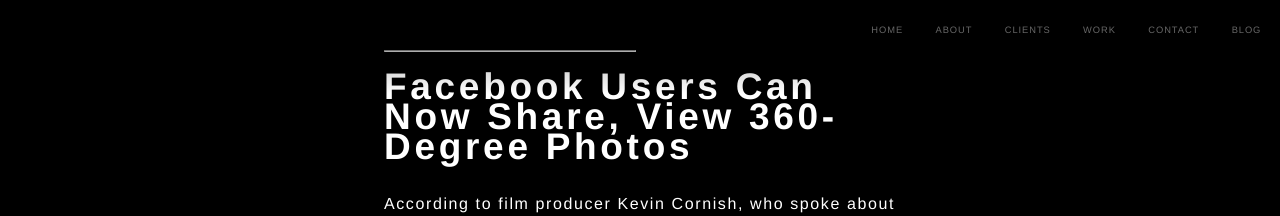
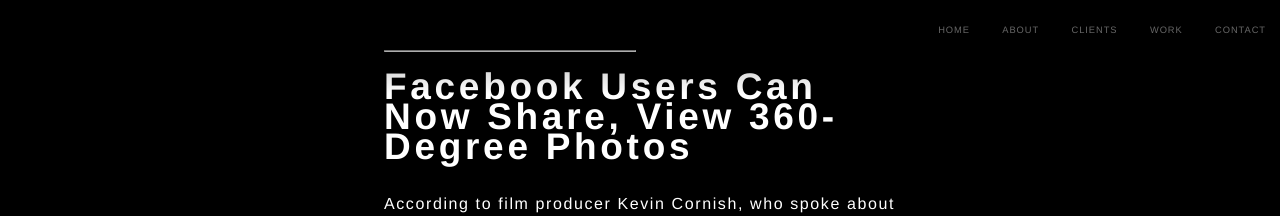
Before and after one commit to agillette/moth-flame, a Jekyll site: the page built from press.html, in a window 1280 px wide. Shown: the top 216 px of the page. Built offline with Jekyll 4.4.1, drawn with Linux system fonts in a browser that asks for light colours.

Commit message:
last minute updates

```diff
--- a/_includes/header.html
+++ b/_includes/header.html
@@ -21,8 +21,8 @@
         <a class="page-link" id="clientsBtn" href="/#clients">Clients</a>
         <a class="page-link" id="workBtn" href="/#work">Work</a>
         <a class="page-link" id="contactBtn" href="#contact">Contact</a>
-        <a class="page-link new-page" href="/moth-flame/blog.html">Blog</a>
-        <a class="page-link new-page" href="/moth-flame/press.html">Press</a>
+        <!--<a class="page-link new-page" href="/moth-flame/blog.html">Blog</a>
+        <a class="page-link new-page" href="/moth-flame/press.html">Press</a>-->
       </div>
     </nav>
 
--- a/_sass/_layout.scss
+++ b/_sass/_layout.scss
@@ -14,7 +14,7 @@
 @media only screen and (min-width: 768px) {
     #header {
         left: 0;
-        width: 100%;
+        width: calc(100% - 5vw);
         padding: 0 5vw 3vw 5vw;
     }
 }
@@ -312,7 +312,7 @@
         position: absolute;
         top: 50%;
         left: 50%;
-        transform: translate3d(-50%, -50%);
+        transform: translateY(-50%) translateX(-50%);
         font-family: $base-sans-family;
         font-size: 1.3542vw;
         font-weight: normal;
@@ -324,9 +324,13 @@
         -moz-osx-font-smoothing: grayscale;
         opacity: 0.2;
         transition: opacity 0.2s;
+        text-align: center;
         &:hover {
             text-decoration: none;
             opacity: 0.6;
+        }
+        img {
+            width: 4.6875vw;
         }
     }
     #closeReel {
@@ -507,7 +511,7 @@
     display: block;
     float: left;
     width: 19.4271vw;
-    margin: 0 1.0417vw;
+    margin: 0 1.0417vw 3vw 1.0417vw;
     img {
         margin-bottom: 1.3021vw;
     }
--- a/index.html
+++ b/index.html
@@ -7,7 +7,7 @@ layout: default
     <source src="/moth-flame/video/mf-loop.webm" type="video/webm">
     <source src="/moth-flame/video/mf-loop.mp4" type="video/mp4">
   </video>
-  <a id="openReel" href="#">Play Reel</a>
+  <a id="openReel" href="#"><img src="/moth-flame/img/playbutton.png"><br>Play Reel</a>
   <section id="branding">
     <img id="butterfly" src="/moth-flame/img/logo-mf.png">
     <h1>Moth<span class="plus">+</span><br>Flame</h1>
@@ -72,7 +72,7 @@ layout: default
       <p>Shot on the Sebring Revolution 100 camera rig</p>
     </div>
     <div class="work-result">
-      <img src="/moth-flame/img/marcomarco.jpg">
+      <img src="/moth-flame/img/placeholder.jpg">
       <h3>Believe VR</h3>
       <p>The keynote demo at 2016 VRLA, Believe VR was the first virtual reality piece to bring gaze-activated content into a live action, narrative scene.  The piece places users inside a scene such that the actors in the scene change their behavior according to where the user looks.</p>
       <p>Developed in Unreal for Oculus and HTC Vive</p>
@@ -84,7 +84,7 @@ layout: default
       <p>Directed by Jason Koffeman</p>
     </div>
     <div class="work-result">
-      <img src="/moth-flame/img/marcomarco.jpg">
+      <img src="/moth-flame/img/placeholder.jpg">
       <h3>"NIGHT SPEED"" BY TARYN MANNING</h3>
       <p>To help launch her debut album, we produced a 360 music video for actress Taryn Manning (Orange is the New Black).  we used projection photography to develop an aesthetic for the piece unlike any other 360 video.</p>
     </div>
```
Also changed, not shown: img/placeholder.jpg (added), img/playbutton.png (added), 8 other files.
